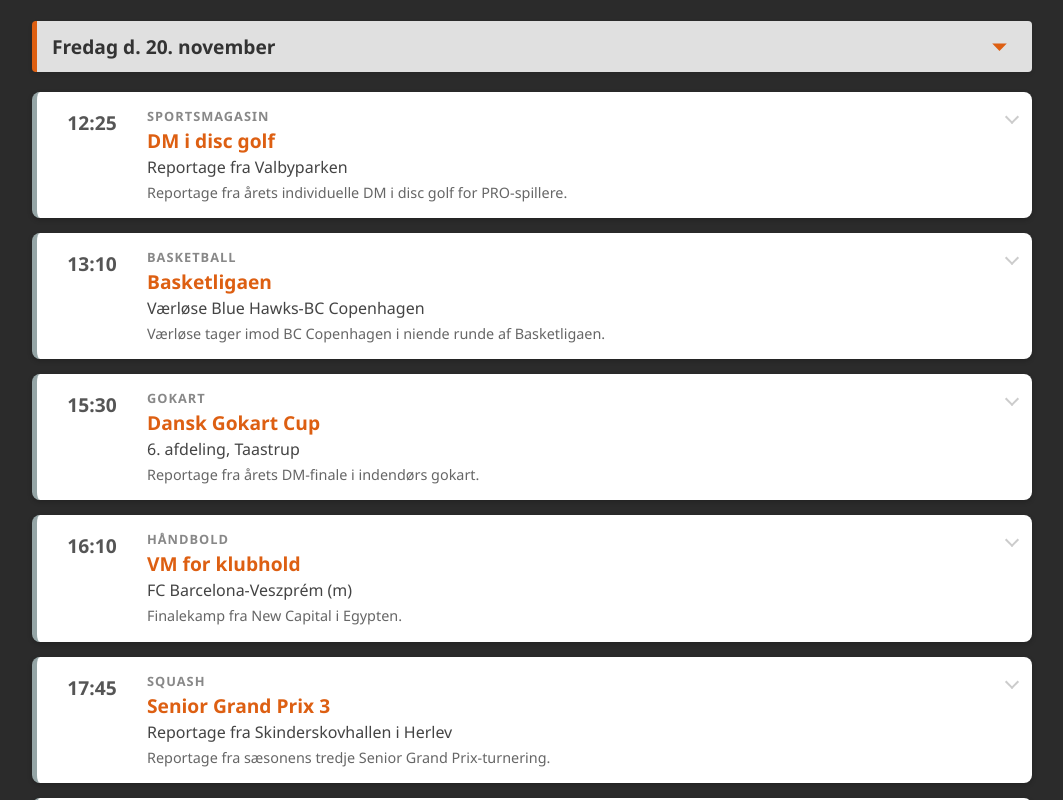
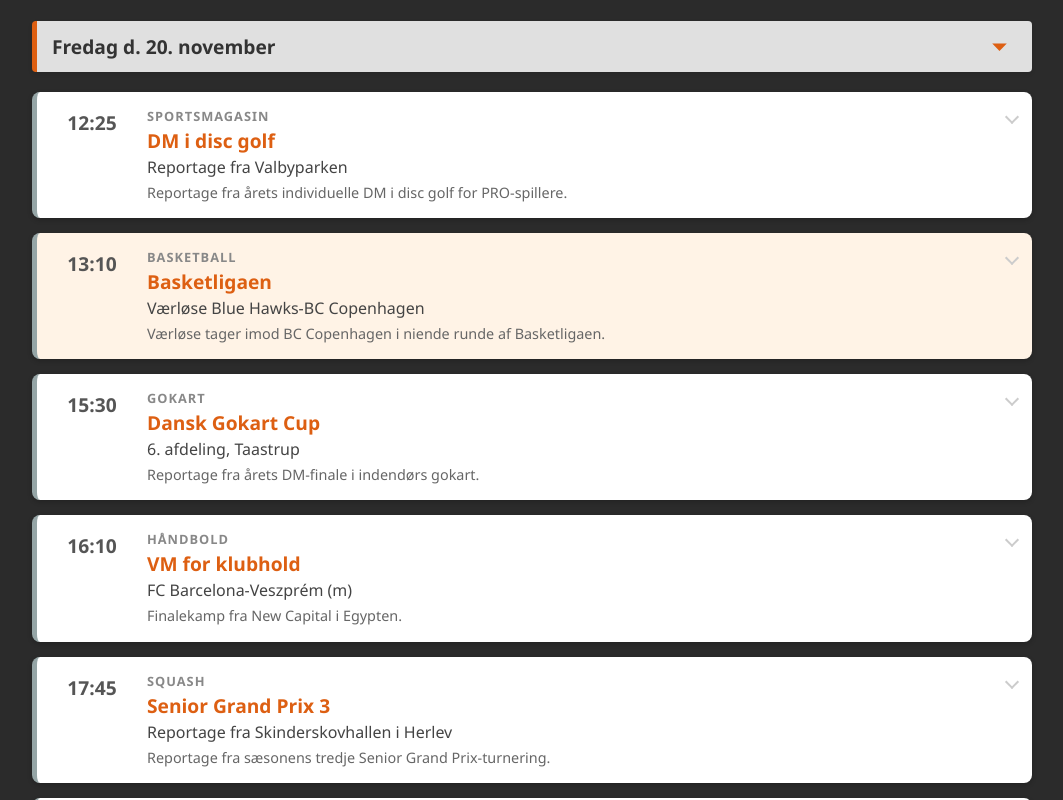
Before and after one commit to sportlivedk/programoversigt, a plain HTML site: page index.html in a window 1280 px wide. Shown: the whole page, without its empty margins (108-1171 px from the left). Drawn offline with Linux system fonts and the light colour scheme.

Commit message:
Add files via upload

```diff
--- a/index.html
+++ b/index.html
@@ -96,7 +96,7 @@
             flex-wrap: wrap;
             align-items: flex-start;
             border-left: 5px solid transparent;
-            transition: transform 0.2s, box-shadow 0.2s;
+            transition: transform 0.2s, box-shadow 0.2s, background-color 0.3s;
             width: 100%;
             cursor: pointer;
             position: relative;
@@ -105,6 +105,11 @@
         .program-card:hover {
             transform: translateY(-2px);
             box-shadow: 0 4px 10px rgba(0,0,0,0.3);
+        }
+
+        /* NYT: Lys, afdæmpet baggrundsfarve til det program, der sendes lige nu */
+        .program-card.current-program {
+            background-color: #fff3e6;
         }
 
         /* Farveindikatorer for venstre kant */
@@ -382,7 +387,7 @@
             backToTopBtn.addEventListener('click', triggerScrollToTop);
             backToTopBtn.addEventListener('touchend', triggerScrollToTop);
 
-            // NYT: Genbrugelig funktion til både første indlæsning og baggrundsopdatering
+            // Genbrugelig funktion til både første indlæsning og baggrundsopdatering
             function fetchAndProcessData(isInitialLoad) {
                 const urlWithCacheBuster = `${XML_FILENAME}?t=${new Date().getTime()}`;
 
@@ -409,10 +414,15 @@
             // Hent data med det samme når siden åbnes
             fetchAndProcessData(true);
 
-            // Sæt uret i gang - opdaterer i baggrunden hvert 15. minut
+            // Sæt uret i gang - opdaterer XML-data i baggrunden hvert 15. minut
             setInterval(() => {
                 fetchAndProcessData(false);
             }, REFRESH_INTERVAL_MINUTES * 60 * 1000);
+
+            // NYT: Tjekker uret hvert 30. sekund, så det fremhævede program skifter præcist ved programstart
+            setInterval(() => {
+                updateCurrentProgramHighlight(container);
+            }, 30 * 1000);
         });
 
         function processXML(xmlString, container, loadingText, errorDisplay, isInitialLoad) {
@@ -425,7 +435,7 @@
                     throw new Error("XML-filen indeholder ingen programmer.");
                 }
 
-                // NYT: Aflæs aktuelt valgt dato og eventuelt åbent programkort før opdatering
+                // Aflæs aktuelt valgt dato og eventuelt åbent programkort før opdatering
                 const selectorContainer = document.getElementById('selector-container');
                 const existingSelect = selectorContainer.querySelector('.date-selector');
                 const previouslySelectedDate = existingSelect ? existingSelect.value : null;
@@ -444,13 +454,36 @@
                 if (loadingText) loadingText.style.display = 'none';
                 errorDisplay.style.display = 'none';
 
+                // NYT: Beregn præcist start- og sluttidspunkt for hvert program (inkl. nattepause-logik)
+                const rawEventsWithTime = events.map(event => {
+                    const rawDate = getTagValue(event, 'Date');
+                    const time = getTagValue(event, 'StartTime');
+                    return {
+                        eventNode: event,
+                        rawDate: rawDate,
+                        time: time,
+                        startTimestamp: parseDateTime(rawDate, time).getTime()
+                    };
+                });
+
+                const sortedByTime = [...rawEventsWithTime].sort((a, b) => a.startTimestamp - b.startTimestamp);
+                sortedByTime.forEach((item, idx) => {
+                    const nextStart = (idx + 1 < sortedByTime.length) ? sortedByTime[idx + 1].startTimestamp : Infinity;
+                    const rawTitle = getTagValue(item.eventNode, 'Title');
+                    const maxDurationMs = rawTitle.toLowerCase().includes('godnat')
+                        ? 2 * 60 * 1000
+                        : 8 * 60 * 60 * 1000;
+                    item.endTimestamp = Math.min(nextStart, item.startTimestamp + maxDurationMs);
+                });
+
                 const groupedEvents = {};
                 const uniqueDates = [];
                 let hasFutureEvents = false;
 
-                events.forEach(event => {
-                    const rawDate = getTagValue(event, 'Date');
-                    const time = getTagValue(event, 'StartTime');
+                rawEventsWithTime.forEach(item => {
+                    const event = item.eventNode;
+                    const rawDate = item.rawDate;
+                    const time = item.time;
                     const broadcastDateObj = getBroadcastDate(rawDate, time);
 
                     if (broadcastDateObj.getTime() < currentBroadcastTimestamp) {
@@ -475,6 +508,8 @@
                         longDesc: getTagValue(event, 'LongDescription'),
                         stillUrl: getTagValue(event, 'StillSceneUrl'),
                         time: time,
+                        startTimestamp: item.startTimestamp,
+                        endTimestamp: item.endTimestamp,
                         broadcastDateObj: broadcastDateObj,
                         broadcastDateString: formatDateStandard(broadcastDateObj)
                     };
@@ -516,7 +551,7 @@
                     selectElement.appendChild(option);
                 });
 
-                // NYT: Tøm beholderen før ny dropdown indsættes, så der ikke oprettes dubletter
+                // Tøm beholderen før ny dropdown indsættes, så der ikke oprettes dubletter
                 selectorContainer.innerHTML = '';
                 selectorContainer.appendChild(selectElement);
 
@@ -537,6 +572,8 @@
                         // Unik nøgle så vi kan genåbne kortet, hvis det var åbent før auto-opdatering
                         const cardKey = `${pe.time}_${pe.title}`;
                         card.setAttribute('data-card-key', cardKey);
+                        card.setAttribute('data-start', pe.startTimestamp);
+                        card.setAttribute('data-end', pe.endTimestamp);
 
                         if (keepExpandedKey && keepExpandedKey === cardKey) {
                             card.classList.add('expanded');
@@ -590,13 +627,16 @@
                         card.appendChild(arrowDiv);
                         container.appendChild(card);
                     });
+
+                    // NYT: Fremhæv det aktuelle program med det samme
+                    updateCurrentProgramHighlight(container);
                 }
 
                 selectElement.addEventListener('change', (e) => {
                     renderDay(e.target.value);
                 });
 
-                // NYT: Fasthold brugerens valgte dato, hvis den stadig findes i listen
+                // Fasthold brugerens valgte dato, hvis den stadig findes i listen
                 const dateToRender = (previouslySelectedDate && uniqueDates.includes(previouslySelectedDate))
                     ? previouslySelectedDate
                     : uniqueDates[0];
@@ -612,6 +652,27 @@
                 }
                 console.error("XML-behandlingsfejl:", innerError);
             }
+        }
+
+        // NYT: Opdaterer baggrundsmarkeringen ud fra aktuelt klokkeslæt
+        function updateCurrentProgramHighlight(container) {
+            const nowMs = new Date().getTime();
+            const cards = container.querySelectorAll('.program-card');
+            cards.forEach(card => {
+                const start = Number(card.getAttribute('data-start'));
+                const end = Number(card.getAttribute('data-end'));
+                if (nowMs >= start && nowMs < end) {
+                    card.classList.add('current-program');
+                } else {
+                    card.classList.remove('current-program');
+                }
+            });
+        }
+
+        function parseDateTime(dateStr, timeStr) {
+            const [day, month, year] = dateStr.trim().split('/').map(Number);
+            const [hour, minute] = timeStr.trim().split(':').map(Number);
+            return new Date(year, month - 1, day, hour, minute, 0);
         }
 
         function getTagValue(parent, tagName) {
```
